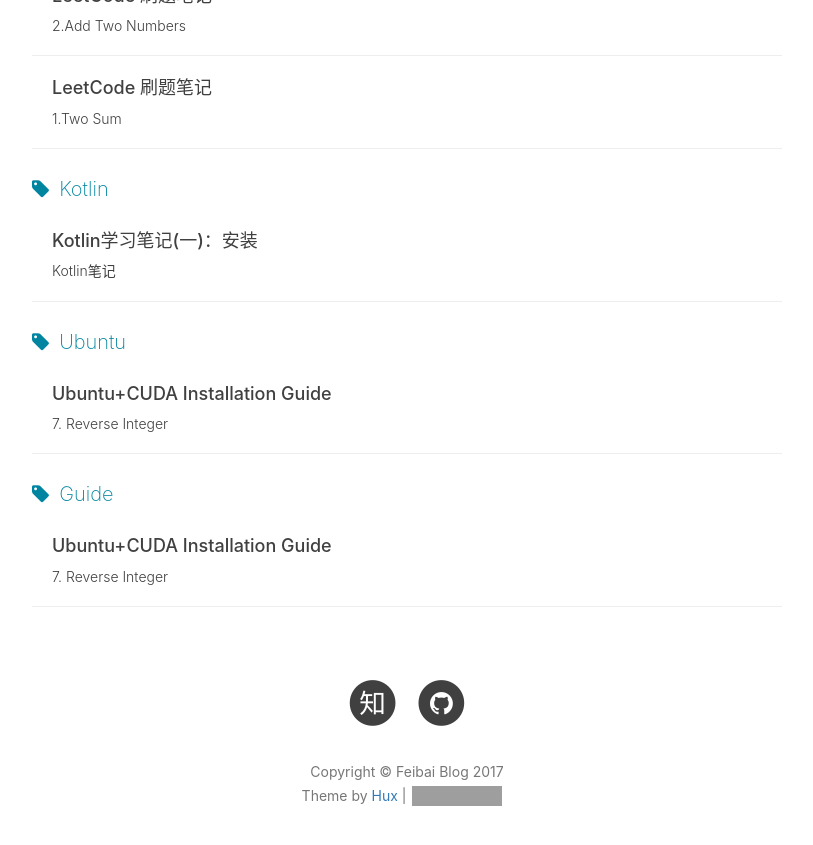
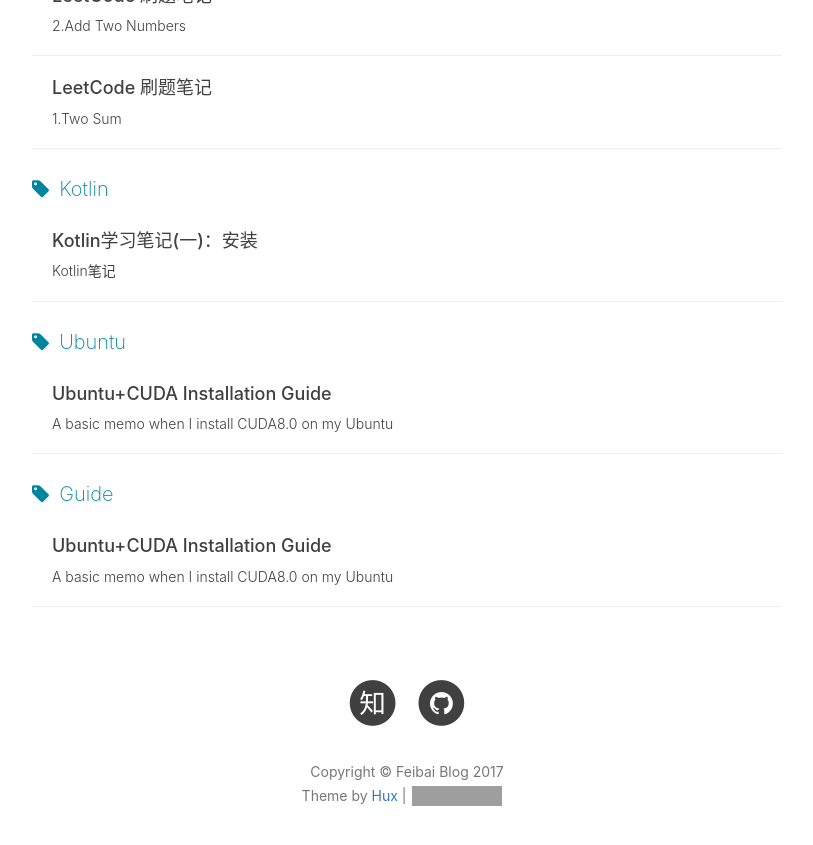
Before and after one commit to FeibHwang/my_Blog, a Jekyll site: the page built from tags.html, in a window 1280 px wide and 900 px high, scrolled down 12139 px. Shown: the top 845 px of the window, without its empty margins (233-1046 px from the left). Built offline with Jekyll 4.4.1, drawn with Linux system fonts in a browser that asks for light colours; nearby versions of some CDN libraries; comment, search, counter and statistics services are not loaded; some of the changed lines change nothing that is shown; some of the changed text lies outside the part shown; grey boxes are pictures that could not be loaded.

Commit message:
add CUDA installation guide

```diff
--- a/_posts/2017-09-12-Ubuntu-CUDA-Installation_Guide.markdown
+++ b/_posts/2017-09-12-Ubuntu-CUDA-Installation_Guide.markdown
@@ -1,7 +1,7 @@
 ---
 layout:     post
 title:      "Ubuntu+CUDA Installation Guide"
-subtitle:   "7. Reverse Integer"
+subtitle:   "A basic memo when I install CUDA8.0 on my Ubuntu"
 date:       2017-09-12 22:00:00
 author:     "飞白"
 header-img: "img/post-bg-2015.jpg"
@@ -60,3 +60,44 @@
 {% endhighlight %}
 Then run: `$ sudo update-initramfs –u`
 Finally use command `$ lsmod | grep nouveau` again, if no output then you can proceed
+
+2. Text Mode Installation
+Reboot your computer, when you enter login, use `alt+ctrl+F1` to enter text mode, then log in.
+
+run `$ sudo service lightdm stop` to close GUI interface
+
+run `sudo init 3`
+
+go to your runfile location, run `$ sudo sh cuda_<your_version>_linux.run --override`
+
+Follow the option, be sure to choose `no` when asking whether to install OpenGL if you have dual graphics card
+
+After Installation, restart lightdm again by running `$ sudo service lightdm start`
+
+Reboot
+
+Env Setting: `$ sudo gedit /etc/profile`, add following content at end of the profile:
+{% highlight %}
+export PATH=/usr/local/cuda-8.0/bin:$PATH
+export LD_LIBRARY_PATH=/usr/local/cuda-8.0/lib64
+{% endhighlight %}
+
+The installation part has finished
+
+# Post Check
+run `$ cat /proc/driver/nvidia/version` to print NVIDIA Driver version
+
+run `$ nvcc –V` to print CUDA version
+
+Try to compile CUDA Example
+change location to ~/NVIDIA_CUDA-8.0_Samples
+run `$ make`
+
+Run CUDA program
+change location to ~/NVIDIA_CUDA-8.0_Samples/bin
+run `$ sudo ./deviceQuery` to print GPU info
+
+It is possible you get error like “cuda driver version is insufficient for cuda runtime”, this is possibally because your CUDA version and Driver version are not compatiable, use the following command:
+run `sudo apt-get purge nvidia*`
+run `sudo apt-get install nvidia-current`
+run `sudo reboot`
```
